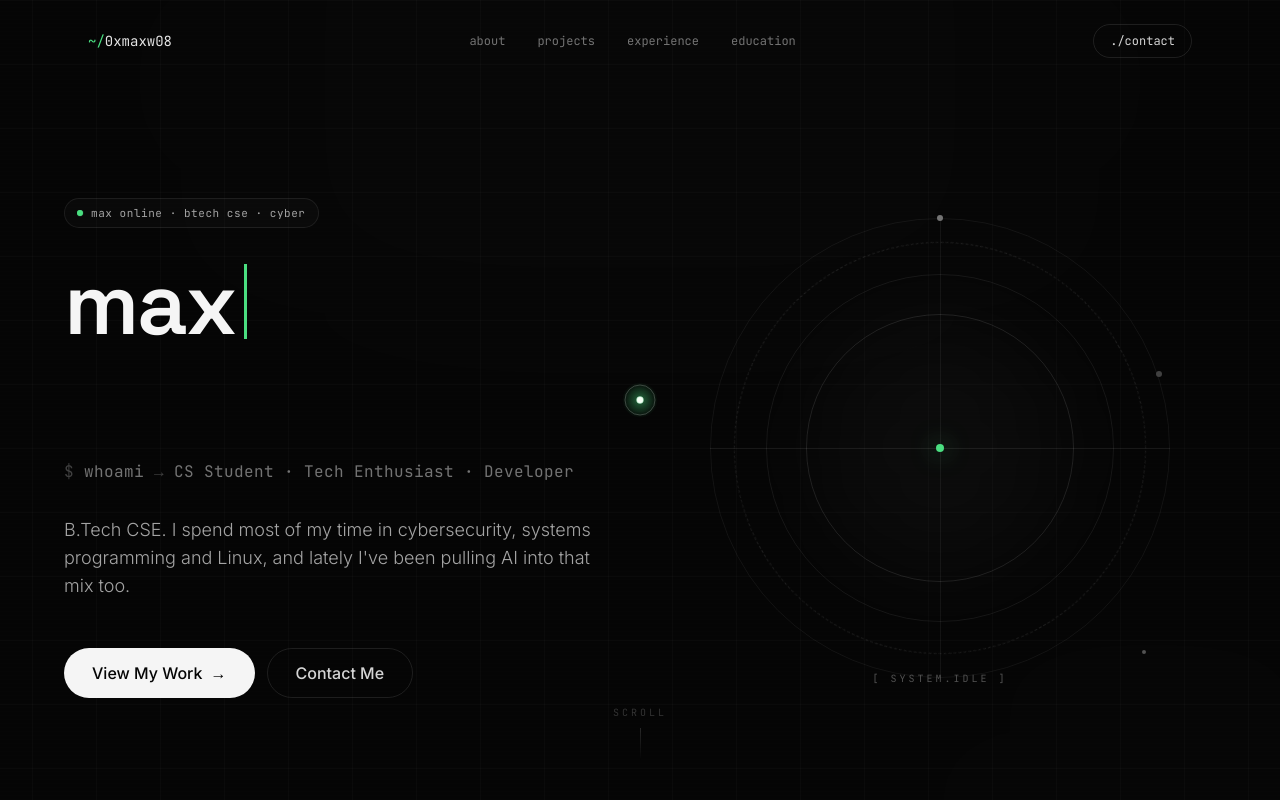
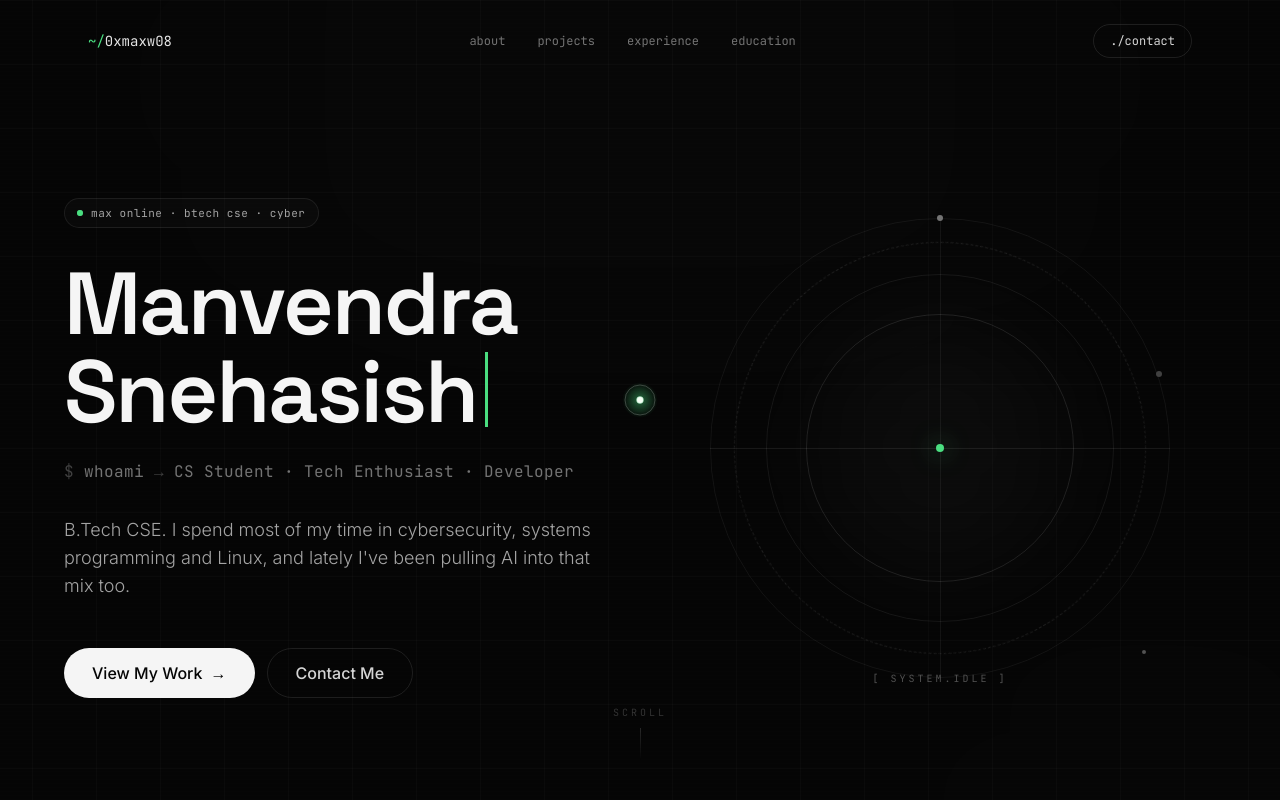
Before and after one commit to 0xmaxw08/portfolio-max, a React (Vite) app: page / in a window 1280 px wide. Shown: the top 800 px of the page. Built offline with nearby package versions, Linux system fonts and the light colour scheme.

Commit message:
typewriter effect

```diff
--- a/src/components/Hero.jsx
+++ b/src/components/Hero.jsx
@@ -29,7 +29,7 @@ export default function Hero() {
     return () => ctx.revert()
   }, [])
 
-  // Typewriter: "Manvendra Snehasish" -> backspace -> "max"
+  // Smooth RAF-driven typewriter loop
   useEffect(() => {
     const reduced = window.matchMedia('(prefers-reduced-motion: reduce)').matches
     if (reduced) {
@@ -37,43 +37,100 @@ export default function Hero() {
       return
     }
 
+    let raf
     let cancelled = false
-    const sleep = (ms) => new Promise((r) => setTimeout(r, ms))
+    const start = performance.now()
 
-    const run = async () => {
-      // Wait for the GSAP fade-in to be mostly done
-      await sleep(900)
+    // Per-character speed in ms, plus a jitter factor to avoid robotic timing
+    const CHARS_PER_MS_FULL = 1 / 38   // ~38ms per char
+    const CHARS_PER_MS_BACK = 1 / 14   // ~14ms per char (backspace feels faster)
+    const CHARS_PER_MS_SHORT = 1 / 85  // ~85ms per char ("max" is deliberate)
 
-      // Type the full name
-      for (let i = 1; i <= FULL_NAME.length; i++) {
-        if (cancelled) return
-        setDisplayed(FULL_NAME.slice(0, i))
-        await sleep(55)
+    // Timeline plan (all in ms, relative to loop start)
+    //  0      – 1100  : type full name
+    //  1100   – 3400  : hold
+    //  3400   – 4400  : backspace full name
+    //  4400   – 4650  : beat
+    //  4650   – 4950  : type "max"
+    //  4950   – 6650  : hold
+    //  6650   – 6950  : backspace "max"
+    //  6950   – 7150  : beat, then loop
+    const PHASE = {
+      typeFull:    { start: 0,    duration: FULL_NAME.length / CHARS_PER_MS_FULL },
+      holdFull:    { start: null, duration: 2300 },
+      backFull:    { start: null, duration: FULL_NAME.length / CHARS_PER_MS_BACK },
+      beat1:       { start: null, duration: 250 },
+      typeShort:   { start: null, duration: SHORT_NAME.length / CHARS_PER_MS_SHORT },
+      holdShort:   { start: null, duration: 1700 },
+      backShort:   { start: null, duration: SHORT_NAME.length / CHARS_PER_MS_BACK },
+      beat2:       { start: null, duration: 200 },
+    }
+    // chain the starts
+    PHASE.holdFull.start  = PHASE.typeFull.start + PHASE.typeFull.duration
+    PHASE.backFull.start  = PHASE.holdFull.start + PHASE.holdFull.duration
+    PHASE.beat1.start     = PHASE.backFull.start + PHASE.backFull.duration
+    PHASE.typeShort.start = PHASE.beat1.start + PHASE.beat1.duration
+    PHASE.holdShort.start = PHASE.typeShort.start + PHASE.typeShort.duration
+    PHASE.backShort.start = PHASE.holdShort.start + PHASE.holdShort.duration
+    PHASE.beat2.start     = PHASE.backShort.start + PHASE.backShort.duration
+    const LOOP_MS = PHASE.beat2.start + PHASE.beat2.duration
+
+    // ease functions
+    const easeInOut = (t) => t < 0.5 ? 2 * t * t : 1 - Math.pow(-2 * t + 2, 2) / 2
+
+    const tick = (now) => {
+      if (cancelled) return
+      const elapsed = (now - start) % LOOP_MS
+
+      let next = ''
+
+      if (elapsed < PHASE.holdFull.start) {
+        // typing full name
+        const t = (elapsed - PHASE.typeFull.start) / PHASE.typeFull.duration
+        const eased = easeInOut(Math.min(Math.max(t, 0), 1))
+        const n = Math.round(eased * FULL_NAME.length)
+        next = FULL_NAME.slice(0, n)
+      } else if (elapsed < PHASE.backFull.start) {
+        // holding full name
+        next = FULL_NAME
+      } else if (elapsed < PHASE.beat1.start) {
+        // backspacing full name
+        const t = (elapsed - PHASE.backFull.start) / PHASE.backFull.duration
+        const eased = easeInOut(Math.min(Math.max(t, 0), 1))
+        const n = FULL_NAME.length - Math.round(eased * FULL_NAME.length)
+        next = FULL_NAME.slice(0, n)
+      } else if (elapsed < PHASE.typeShort.start) {
+        // beat
+        next = ''
+      } else if (elapsed < PHASE.holdShort.start) {
+        // typing "max"
+        const t = (elapsed - PHASE.typeShort.start) / PHASE.typeShort.duration
+        const eased = easeInOut(Math.min(Math.max(t, 0), 1))
+        const n = Math.round(eased * SHORT_NAME.length)
+        next = SHORT_NAME.slice(0, n)
+      } else if (elapsed < PHASE.backShort.start) {
+        // holding "max"
+        next = SHORT_NAME
+      } else if (elapsed < PHASE.beat2.start) {
+        // backspacing "max"
+        const t = (elapsed - PHASE.backShort.start) / PHASE.backShort.duration
+        const eased = easeInOut(Math.min(Math.max(t, 0), 1))
+        const n = SHORT_NAME.length - Math.round(eased * SHORT_NAME.length)
+        next = SHORT_NAME.slice(0, n)
+      } else {
+        // final beat before loop
+        next = ''
       }
 
-      // Hold so it's readable
-      await sleep(2000)
-
-      // Backspace
-      for (let i = FULL_NAME.length - 1; i >= 0; i--) {
-        if (cancelled) return
-        setDisplayed(FULL_NAME.slice(0, i))
-        await sleep(26)
-      }
-
-      // Small beat before typing the handle
-      await sleep(350)
-
-      // Type "max"
-      for (let i = 1; i <= SHORT_NAME.length; i++) {
-        if (cancelled) return
-        setDisplayed(SHORT_NAME.slice(0, i))
-        await sleep(95)
-      }
+      setDisplayed((prev) => (prev === next ? prev : next))
+      raf = requestAnimationFrame(tick)
     }
 
-    run()
-    return () => { cancelled = true }
+    raf = requestAnimationFrame(tick)
+    return () => {
+      cancelled = true
+      cancelAnimationFrame(raf)
+    }
   }, [])
 
   return (
@@ -96,10 +153,7 @@ export default function Hero() {
             aria-label={FULL_NAME}
             className="relative text-5xl md:text-7xl lg:text-[5.5rem] font-semibold leading-[0.95] mb-6 text-neutral-100"
           >
-            {/* Invisible spacer reserves the layout so the page doesn't jump while typing */}
             <span aria-hidden="true" className="invisible">{FULL_NAME}</span>
-
-            {/* Animated text overlaid on the spacer */}
             <span aria-hidden="true" className="absolute inset-0 whitespace-pre-wrap">
               {displayed}
               <span className="inline-block w-[3px] h-[0.85em] bg-term align-[-0.05em] ml-2 animate-blink" />
```
